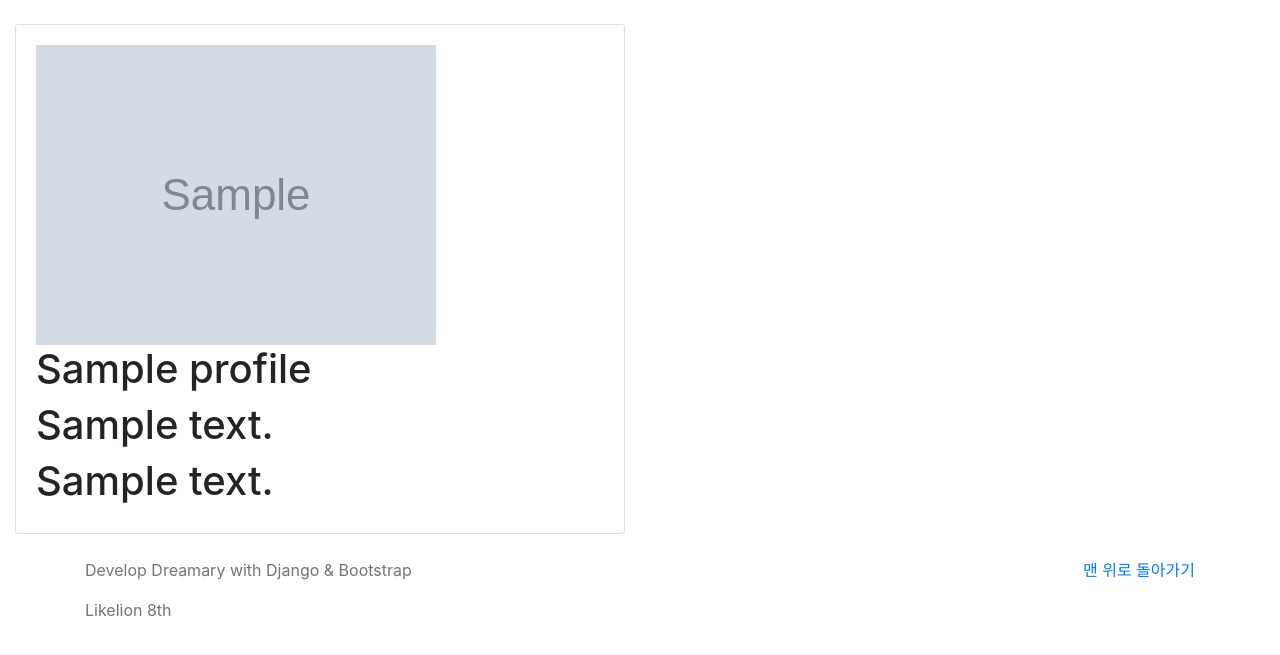
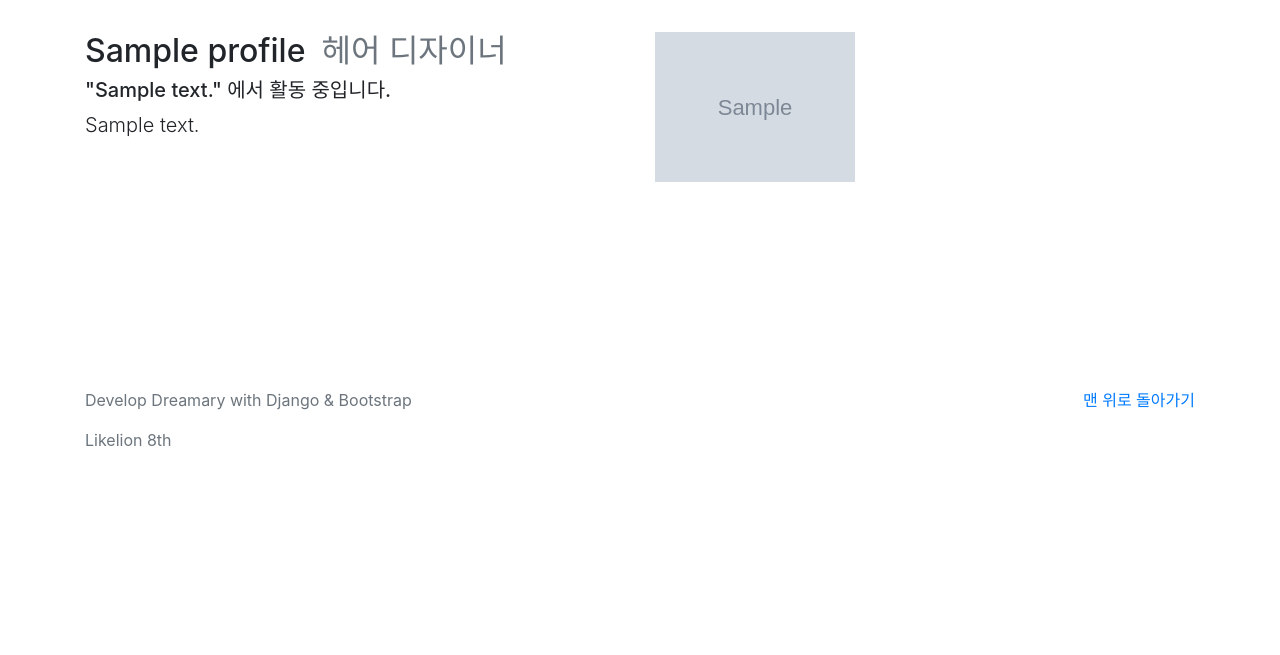
Before and after one commit to TwoShot22/Likelion_Dreamary, a Django app: page /profile/1/ in a window 1280 px wide. Shown: the part 66-721 px from the top of the page. Run offline with Django 3.2, Linux system fonts and the light colour scheme; tables that the repository leaves empty hold one stand-in row (values such as "Sample post"); grey boxes marked "Sample" are stand-in pictures; some libraries are stand-ins or nearby versions.

Commit message:
Update Detail.html

```diff
--- /dev/null
+++ b/page/static/css/detail.css
@@ -0,0 +1,7 @@
+.container{
+    padding-top: 2rem;
+}
+
+#namedeco{
+    margin-left: 1rem;
+}
--- a/page/templates/detail.html
+++ b/page/templates/detail.html
@@ -2,20 +2,19 @@
 {% load static %}
 
 {% block title %}디자이너 세부 프로필{% endblock %}
+{% block link %}{% static 'css/detail.css' %}{% endblock %}
 
 {% block content %}
-<div class="container-fluid">
-    <div class="row">
-        <div class="col-md-6 center-align">
-            <br>
-            <div class="card">
-                <div class="card-body">
-                    <img src="{{ profile.image.url }}" alt="Designer_Profile_Image">
-                    <h1>{{ profile.name }}</h1>
-                    <h1>{{ profile.address }}</h1>
-                    <h1>{{ profile.description }}</h1>
-                </div>
-            </div>
+
+<div class="container">
+    <div class="row featurette">
+        <div class="col-md-6">
+            <h2 class="featurette-heading">{{ profile.name }}<span id="namedeco" class="text-muted">헤어 디자이너</span></h2>
+            <h5 class="featurette-heading">"{{ profile.address }}" 에서 활동 중입니다.</h5>
+            <p class="lead">{{ profile.description }}</p>
+        </div>
+        <div class="col-md-4">
+            <img src="{{ profile.image.url }}" height="50%" alt="Designer_Profile_Image">
         </div>
     </div>
 </div>
```
